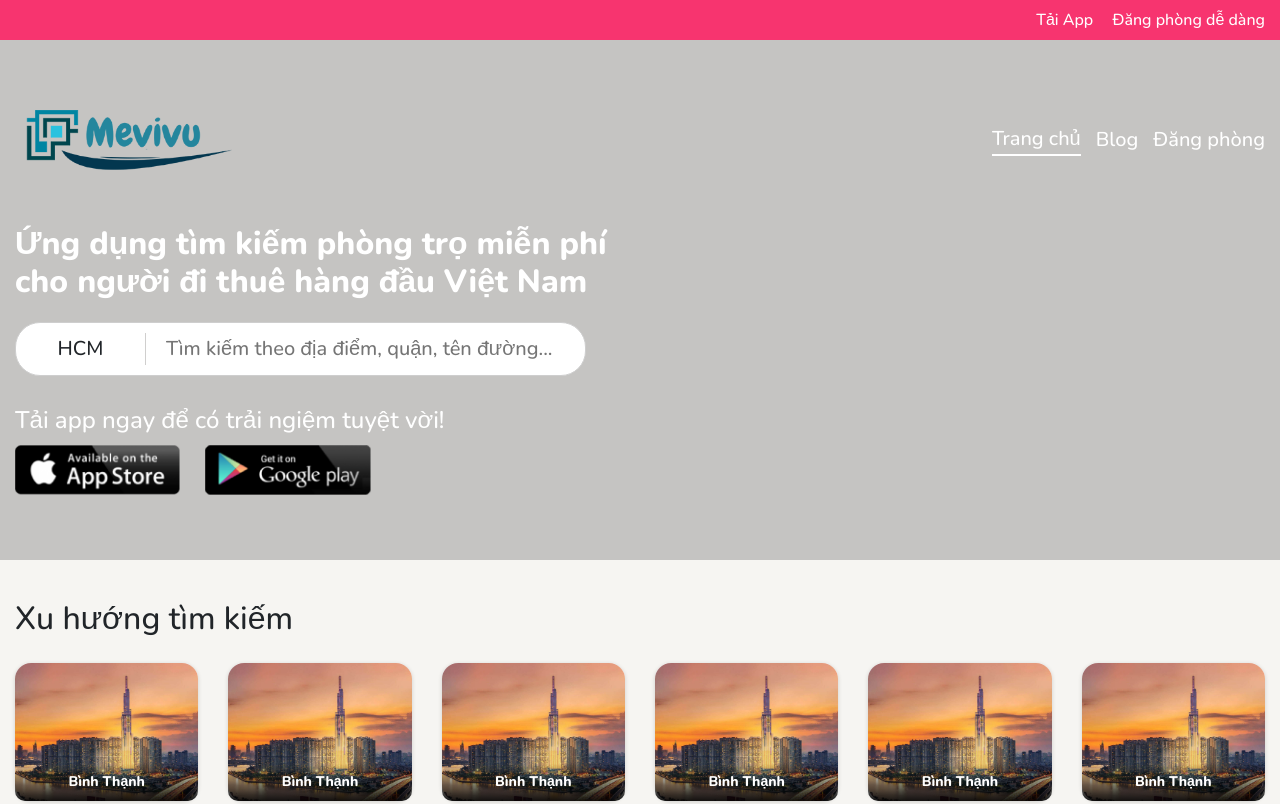
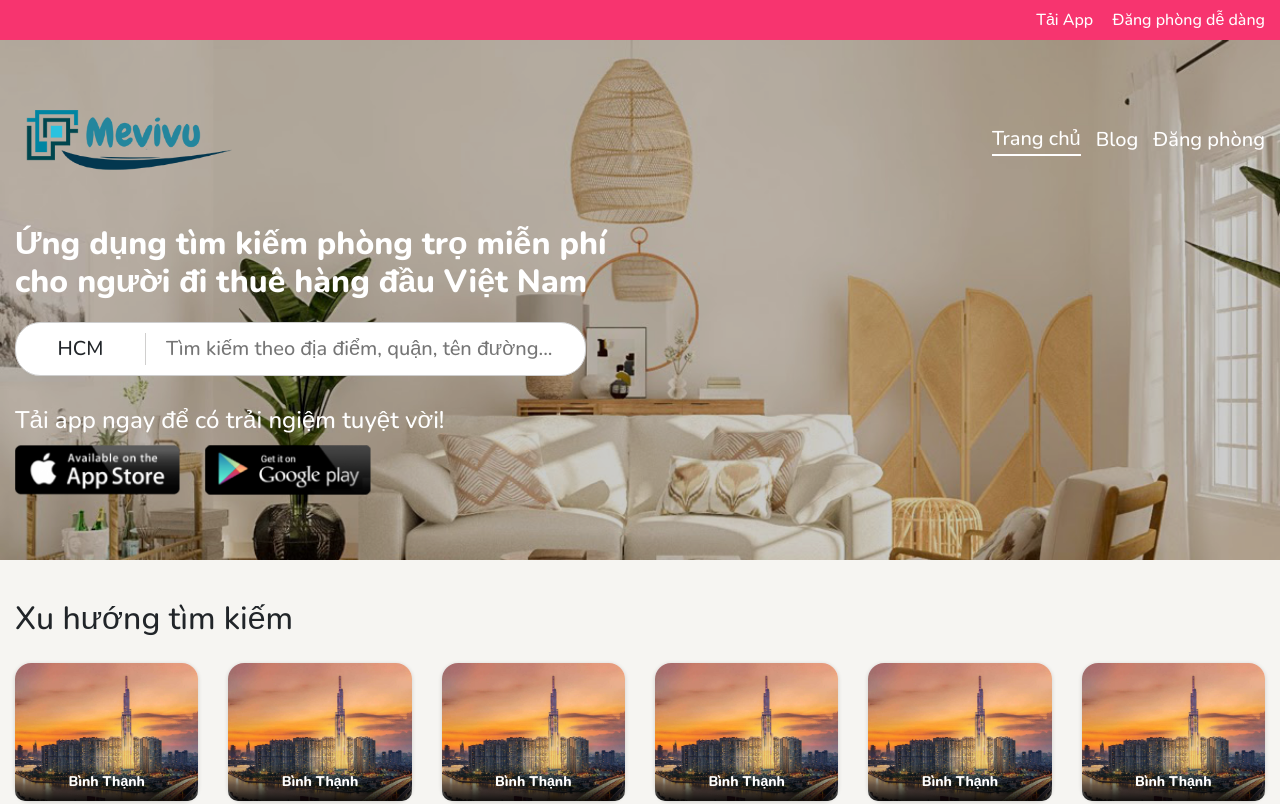
Before and after one commit to ngoctridangyeu/websitecanho, a plain HTML site: page index.html in a window 1280 px wide. Shown: the top 804 px of the page. Drawn offline with nearby package versions, Linux system fonts and the light colour scheme; some icons are missing.

Commit message:
14072022

```diff
--- a/css/home.css
+++ b/css/home.css
@@ -176,7 +176,7 @@ header .header-main-content .logo img{
 
 /* banner header */
 .banner-header{
-    background-image: url('image/banner.png');
+    background-image: url('../image/banner.png');
     background-repeat: no-repeat;
     background-size: cover;
     box-shadow:inset 0 0 0 50vw rgba(0, 0, 0, 0.2)
```
